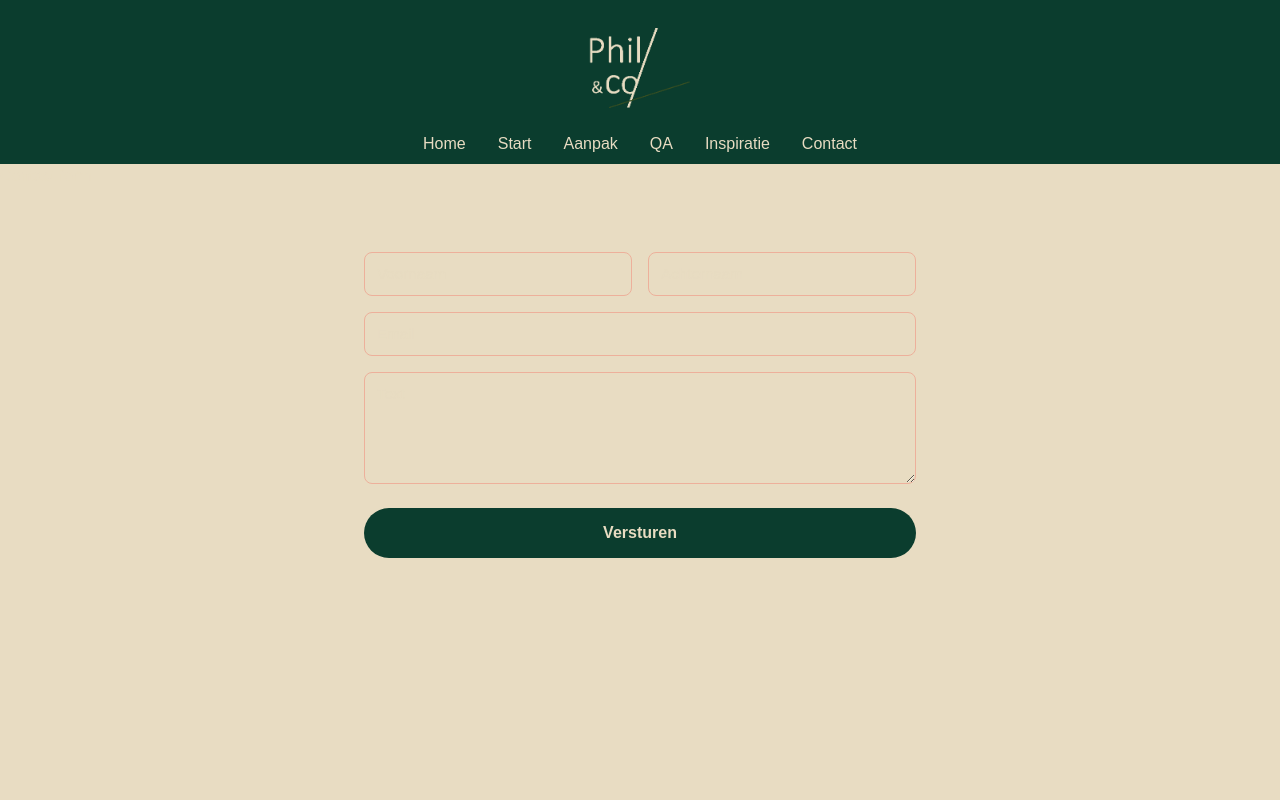
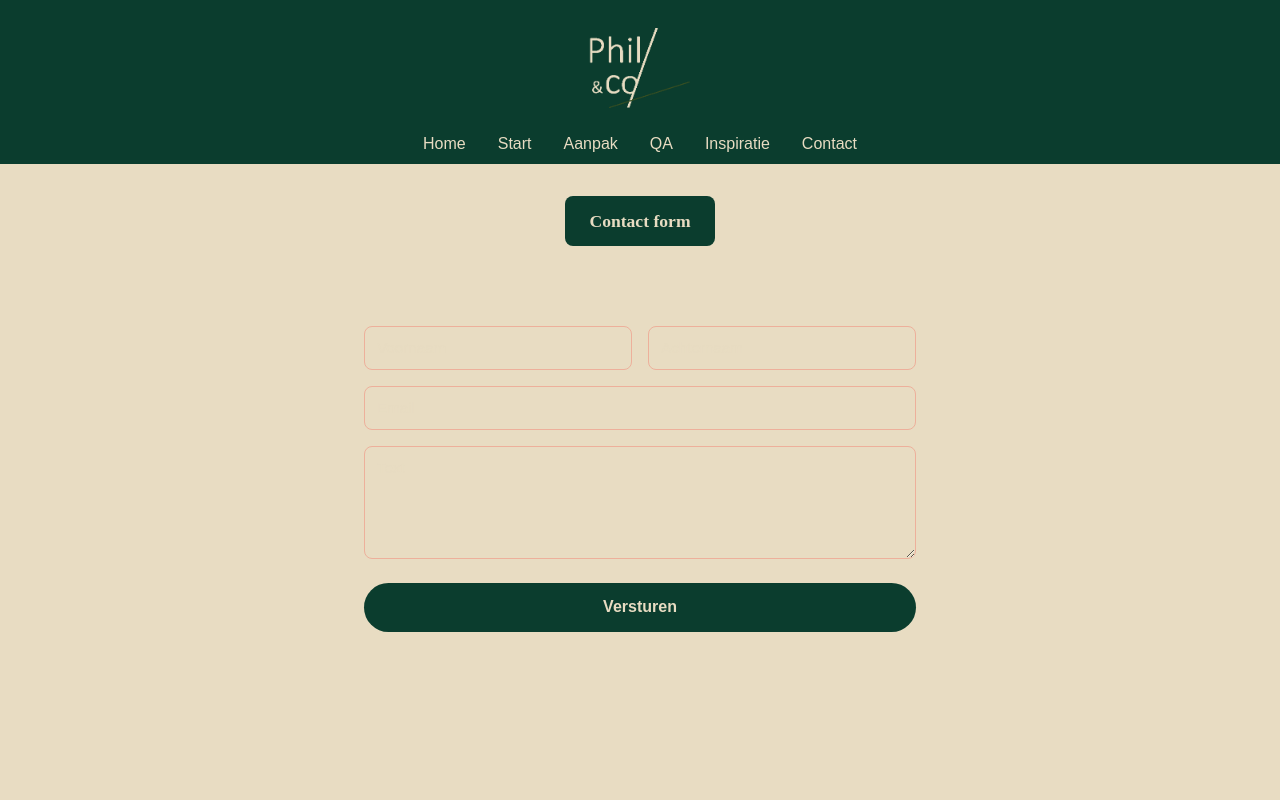
Before and after one commit to Sacha-Gazeau/atwork-3_4ga, a Next.js app: page /contact in a window 1280 px wide. Shown: the top 800 px of the page. Built offline with nearby package versions, Linux system fonts and the light colour scheme; what @edgestore/react would draw is missing.

Commit message:
feat: center align the contact form title for improved presentation

```diff
--- a/src/app/contact/page.tsx
+++ b/src/app/contact/page.tsx
@@ -58,7 +58,9 @@ export default function Contact() {
 
   return (
     <>
-      <h2>Contact form</h2>
+      <div style={{ textAlign: "center" }}>
+        <h2 className="page-title">Contact form</h2>
+      </div>
       <form className="request-form" onSubmit={handleSubmit}>
         <div className="request-form__duo">
           <label className="request-form__field">
```
